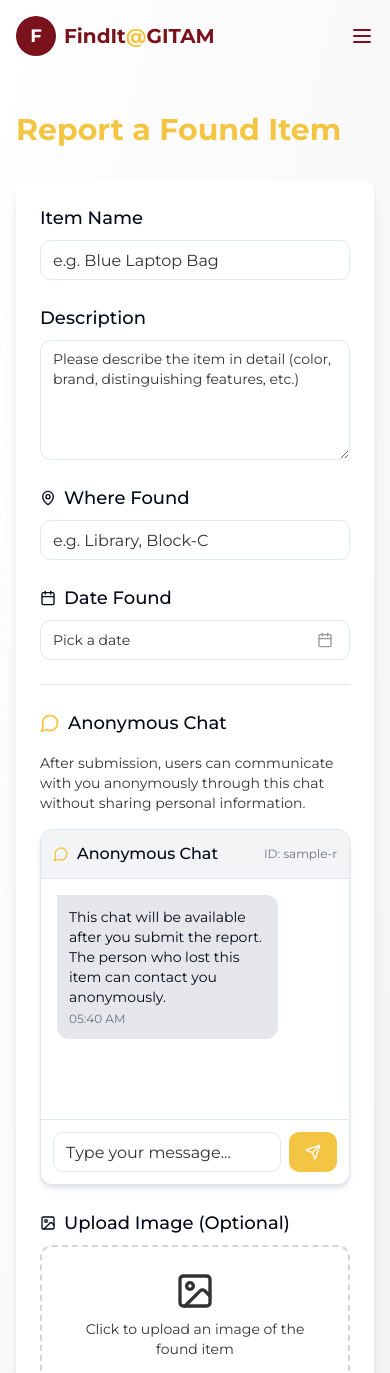
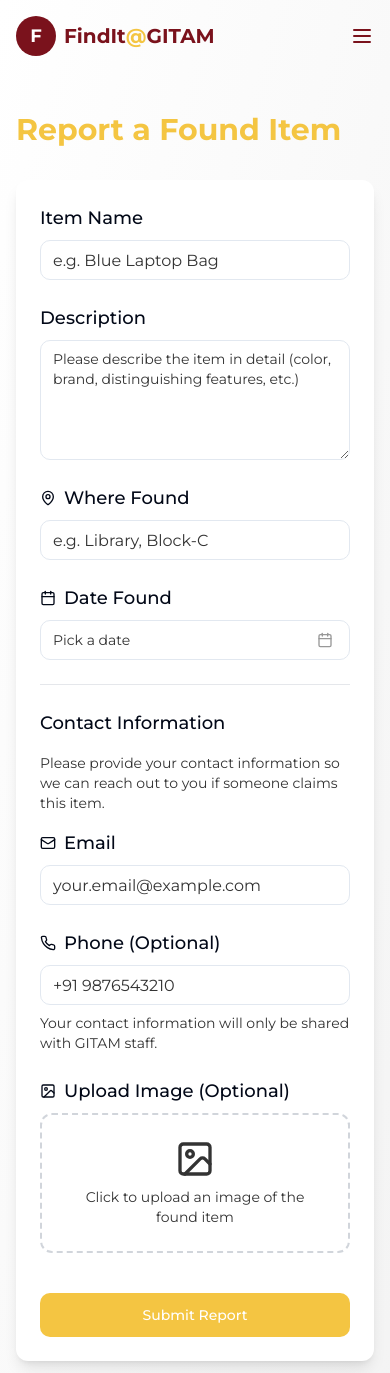
Before and after one commit to GITMAN232/gitam-findit-connect, a React (Vite) app: page /report-found in a window 390 px wide. Shown: the top 1373 px of the page. Built offline with nearby package versions, Linux system fonts and the light colour scheme.

Commit message:
Remove chat option and add contact info
Removed the chat interface from the ReportFound page and added contact information.

```diff
--- a/src/pages/ReportFound.tsx
+++ b/src/pages/ReportFound.tsx
@@ -3,7 +3,7 @@ import React from "react";
 import { useForm } from "react-hook-form";
 import { zodResolver } from "@hookform/resolvers/zod";
 import * as z from "zod";
-import { CalendarIcon, MapPin, Image, MessageCircle } from "lucide-react";
+import { CalendarIcon, MapPin, Image, Mail, Phone } from "lucide-react";
 import { format } from "date-fns";
 import { useNavigate } from "react-router-dom";
 import { useToast } from "@/hooks/use-toast";
@@ -28,7 +28,6 @@ import {
   PopoverTrigger,
 } from "@/components/ui/popover";
 import { Calendar } from "@/components/ui/calendar";
-import { ChatInterface } from "@/components/ChatInterface";
 
 const formSchema = z.object({
   itemName: z.string().min(2, {
@@ -43,6 +42,10 @@ const formSchema = z.object({
   foundDate: z.date({
     required_error: "Please select a date when you found the item.",
   }),
+  email: z.string().email({
+    message: "Please enter a valid email address.",
+  }),
+  phone: z.string().optional(),
   imageFile: z.instanceof(FileList).optional(),
 });
 
@@ -59,6 +62,8 @@ const ReportFound = () => {
       itemName: "",
       description: "",
       location: "",
+      email: "",
+      phone: "",
     },
   });
 
@@ -194,16 +199,51 @@ const ReportFound = () => {
                     />
                   </div>
 
-                  {/* Chat Interface Section */}
+                  {/* Contact Information Section */}
                   <div className="mt-6 pt-6 border-t border-gray-200">
-                    <div className="flex items-center gap-2 mb-4">
-                      <MessageCircle className="w-5 h-5 text-mustard" />
-                      <h3 className="text-lg font-medium">Anonymous Chat</h3>
+                    <h3 className="text-lg font-medium mb-4">Contact Information</h3>
+                    <p className="text-sm text-muted-foreground mb-4">
+                      Please provide your contact information so we can reach out to you if someone claims this item.
+                    </p>
+
+                    <div className="grid md:grid-cols-2 gap-6">
+                      <FormField
+                        control={form.control}
+                        name="email"
+                        render={({ field }) => (
+                          <FormItem>
+                            <FormLabel className="text-lg flex items-center gap-2">
+                              <Mail className="w-4 h-4" />
+                              Email
+                            </FormLabel>
+                            <FormControl>
+                              <Input placeholder="your.email@example.com" type="email" {...field} />
+                            </FormControl>
+                            <FormMessage />
+                          </FormItem>
+                        )}
+                      />
+
+                      <FormField
+                        control={form.control}
+                        name="phone"
+                        render={({ field }) => (
+                          <FormItem>
+                            <FormLabel className="text-lg flex items-center gap-2">
+                              <Phone className="w-4 h-4" />
+                              Phone (Optional)
+                            </FormLabel>
+                            <FormControl>
+                              <Input placeholder="+91 9876543210" type="tel" {...field} />
+                            </FormControl>
+                            <FormMessage />
+                            <FormDescription>
+                              Your contact information will only be shared with GITAM staff.
+                            </FormDescription>
+                          </FormItem>
+                        )}
+                      />
                     </div>
-                    <p className="text-sm text-muted-foreground mb-4">
-                      After submission, users can communicate with you anonymously through this chat without sharing personal information.
-                    </p>
-                    <ChatInterface reportId="sample-report-id" />
                   </div>
 
                   <FormField
```
